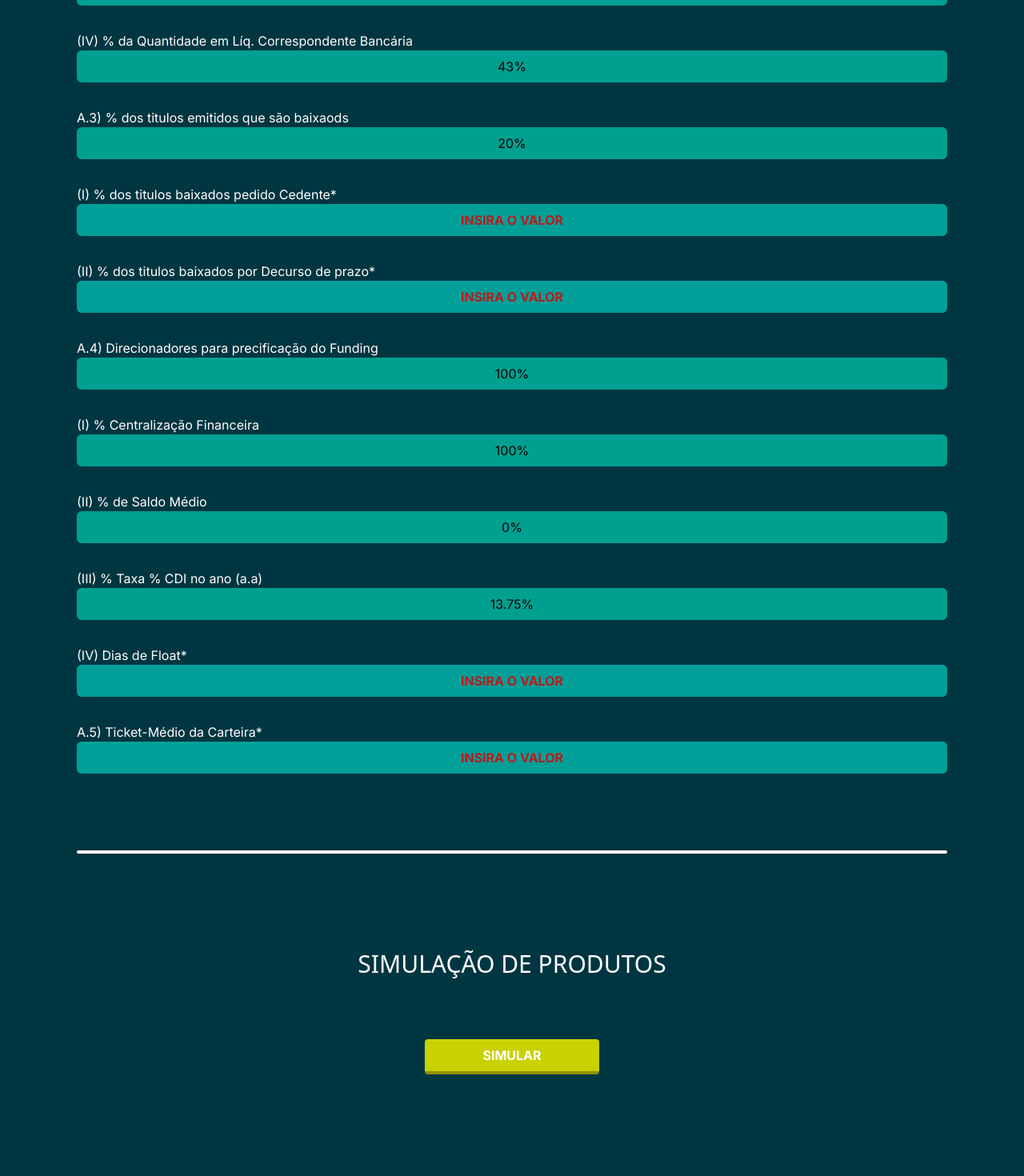
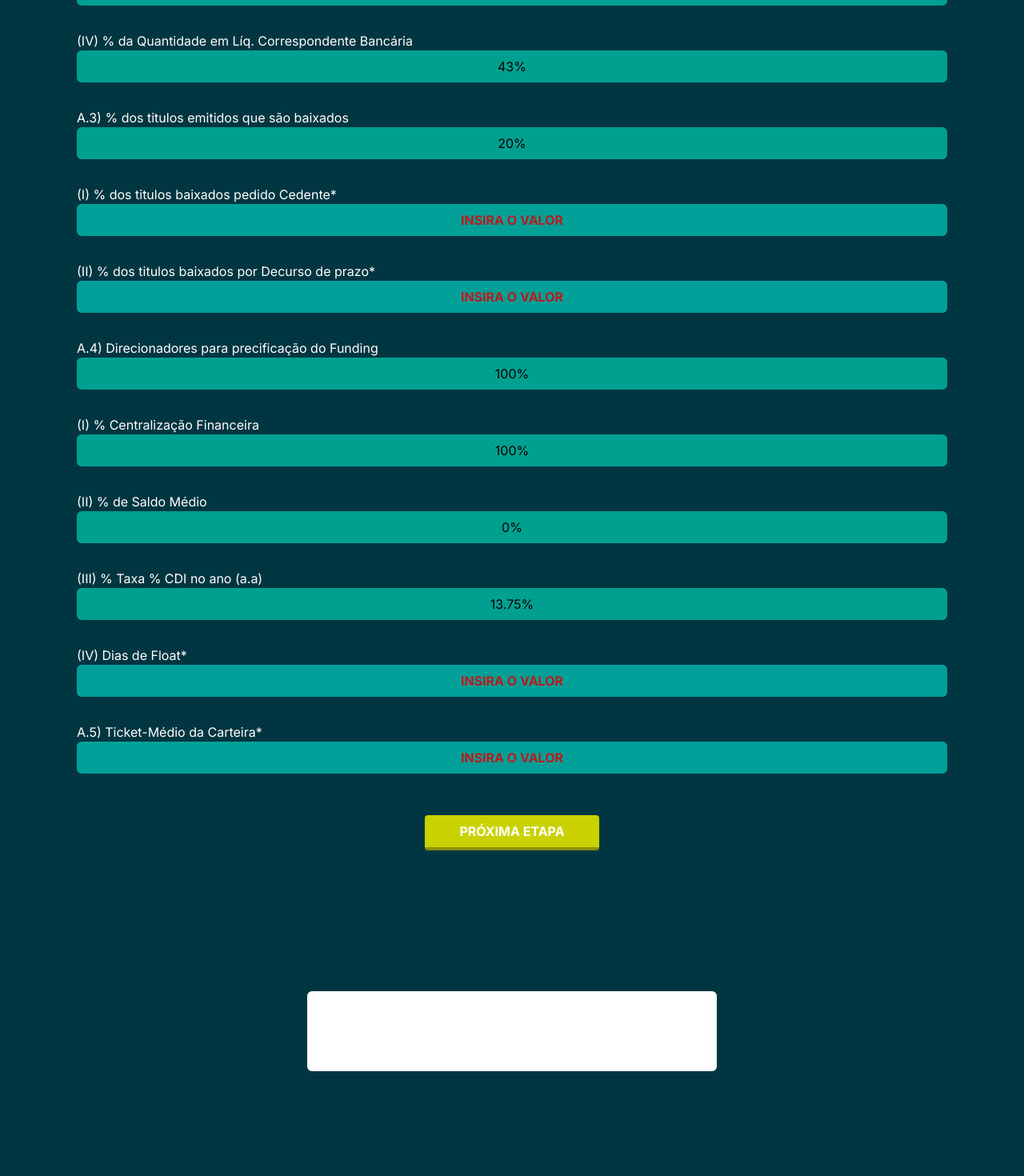
Before and after one commit to hugoFreit4s/SimuladorFinanceiro, a Next.js app in the folder simuladores-sva/: page / in a window 1280 px wide. Shown: the part 717-2187 px from the top of the page at 80% size. Built offline with nearby package versions, Linux system fonts and the light colour scheme.

Commit message:
Algumas mudanças

```diff
--- a/simuladores-sva/src/app/components/button.tsx
+++ b/simuladores-sva/src/app/components/button.tsx
@@ -1,10 +1,17 @@
 import React, { useState } from "react";
+import { useRouter } from 'next/navigation';
 
 interface ButtonsProps {
     text: string;
 }
 
 const Buttons: React.FC<ButtonsProps> = (props: ButtonsProps) => {
+    const router = useRouter();
+    // function catchClick(){
+    //     handleClick();
+    //     redirectToProducts();
+    // }
+
     const [isClicked, setIsClicked] = useState(false);
 
     const handleClick = () => {
@@ -12,10 +19,11 @@ const Buttons: React.FC<ButtonsProps> = (props: ButtonsProps) => {
         setTimeout(() => {
             setIsClicked(false)
         }, 100);
+        // router.push('../proximaEtapa');
     };
 
     return (
-        <button onClick={handleClick} className={`w-[40%] lg:w-[20%] self-center bg-[#C9D200] hover:bg-[#DBE202] text-white font-bold py-2 px-4 border-[#8C9100] hover:border-[#7D8201] rounded ${isClicked ? 'border-b-0 mt-10' : 'mt-9 border-b-4'}`}>{props.text}</button>
+        <button id="btn" onClick={handleClick} className={`self-center w-[40%] lg:w-[20%] bg-[#C9D200] hover:bg-[#DBE202] text-white font-bold py-2 px-4 border-[#8C9100] hover:border-[#7D8201] rounded ${isClicked ? 'border-b-0 mt-10' : 'mt-9 border-b-4'}`}>{props.text}</button>
     )
 }
 
--- /dev/null
+++ b/simuladores-sva/src/app/components/clock.tsx
@@ -0,0 +1,29 @@
+'use client';
+import React, { useState, useEffect } from 'react';
+
+const Clock: React.FC = () => {
+    const [time, setTime] = useState<Date>(new Date());
+
+    useEffect(() => {
+        const interval = setInterval(() => {
+            setTime(new Date());
+        }, 1000);
+
+        return () => clearInterval(interval); // Limpa o intervalo quando o componente for desmontado
+    }, []);
+
+    const formatTime = (date: Date): string => {
+        const hours = String(date.getHours()).padStart(2, '0');
+        const minutes = String(date.getMinutes()).padStart(2, '0');
+        const seconds = String(date.getSeconds()).padStart(2, '0');
+        return `${hours}:${minutes}:${seconds}`;
+    };
+
+    return (
+        <div>
+            <p>{formatTime(time)}</p>
+        </div>
+    );
+};
+
+export default Clock;
--- a/simuladores-sva/src/app/page.tsx
+++ b/simuladores-sva/src/app/page.tsx
@@ -8,7 +8,6 @@ import Buttons from "./components/button";
 
 export default function Home() {
   const [isDisabled, setIsDisabled] = useState(false);
-
   return (
     <main className="flex flex-col p-8 lg:p-24 bg-[#003641] min-h-screen overflow-y-auto">
       <h1 className="font-sans text-2xl lg:text-4xl font-bold text-[#FFFFFF] order-first self-center">SICOOB VALE DO AÇO</h1>
@@ -20,7 +19,7 @@ export default function Home() {
       <InfoChart title="(II) % da Quantidade em Rede Sicoob" id="pctgmRedeSicoob" chartData={7} disabled={isDisabled} />
       <InfoChart title="(III) % da Quantidade em Líq. Própia Cooperativa" id="pctgmLiqPropriaCoop" chartData={7} disabled={isDisabled} />
       <InfoChart title="(IV) % da Quantidade em Líq. Correspondente Bancária" id="pctgmLiqCorrespondenteBancaria" chartData={43} disabled={isDisabled} />
-      <InfoChart title="A.3) % dos titulos emitidos que são baixaods" id="pctgmTitulosBaixados" chartData={20} disabled={isDisabled} />
+      <InfoChart title="A.3) % dos titulos emitidos que são baixados" id="pctgmTitulosBaixados" chartData={20} disabled={isDisabled} />
       <InputChart title="(I) % dos titulos baixados pedido Cedente" id="pctgmBaixadosCedente" disabled={isDisabled} />
       <InputChart title="(II) % dos titulos baixados por Decurso de prazo" id="pctgmDecursoPrazo" disabled={isDisabled} />
       <InfoChart title="A.4) Direcionadores para precificação do Funding" id="pctgmDirecionadoresPrecFunding" chartData={100} disabled={isDisabled} />
@@ -30,10 +29,7 @@ export default function Home() {
       <InputChart title="(IV) Dias de Float" id="diasFloat" disabled={isDisabled} />
       <InputChart title="A.5) Ticket-Médio da Carteira" id="ticketMedio" disabled={isDisabled} />
 
-      <hr className="w-full h-1 my-0 border-0 rounded bg-white my-10 lg:my-20"/>
-
-      <h2 className="font-sans text-1xl lg:text-3xl font-md text-[#FFFFFF] self-center mt-4 lg:my-10">SIMULAÇÃO DE PRODUTOS</h2>
-      <Buttons text="SIMULAR" />
+      <Buttons text="PRÓXIMA ETAPA" />
 
       <div className="inline-flex items-center justify-center w-full lg:my-56 my-10 order-last">
         <hr className="w-full h-1 my-0 bg-black-200 border-0 rounded dark:bg-white" />
--- /dev/null
+++ b/simuladores-sva/src/app/proximaEtapa/proximaEtapa.tsx
@@ -0,0 +1,14 @@
+'use client';
+
+import React from 'react';
+
+const ProximaEtapa: React.FC = () => {
+
+  return (
+    <div className="p-8">
+      <h1 className="text-2xl">Dados da Simulação</h1>
+    </div>
+  );
+};
+
+export default ProximaEtapa;
```
